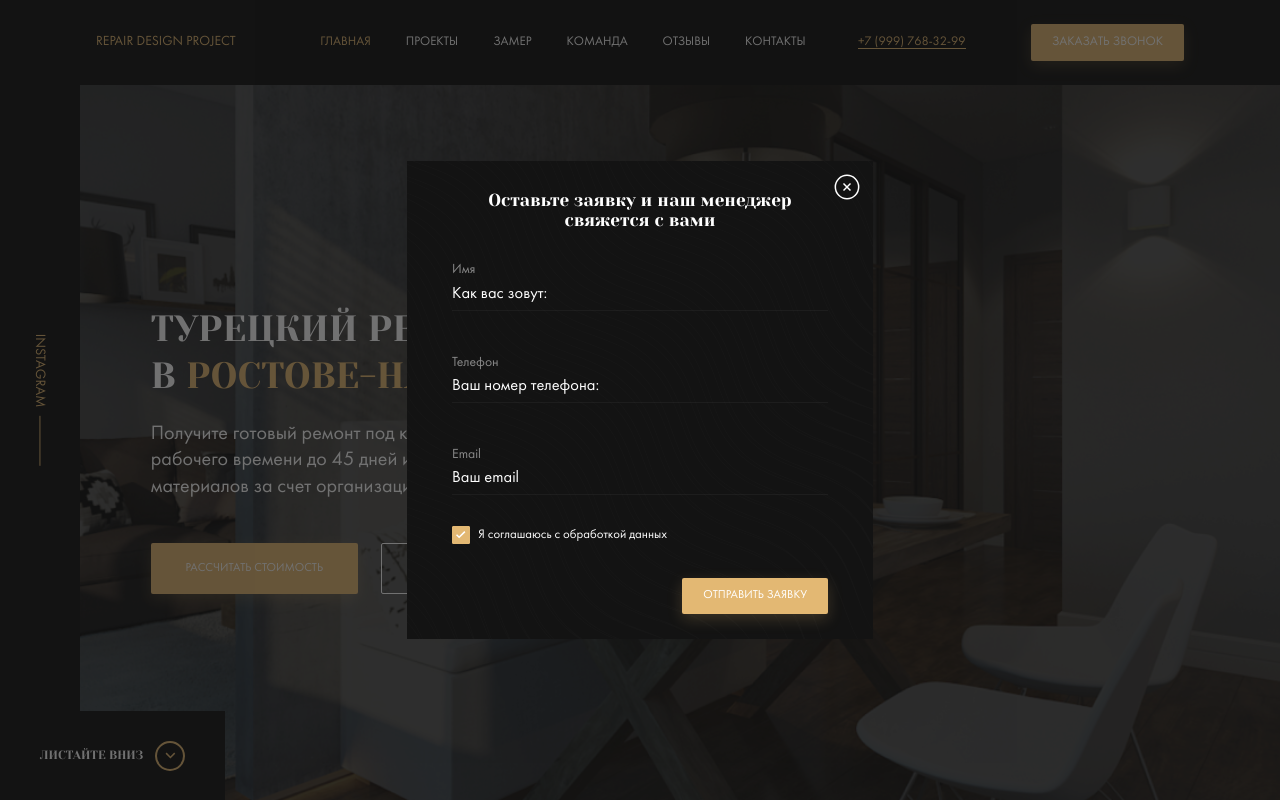
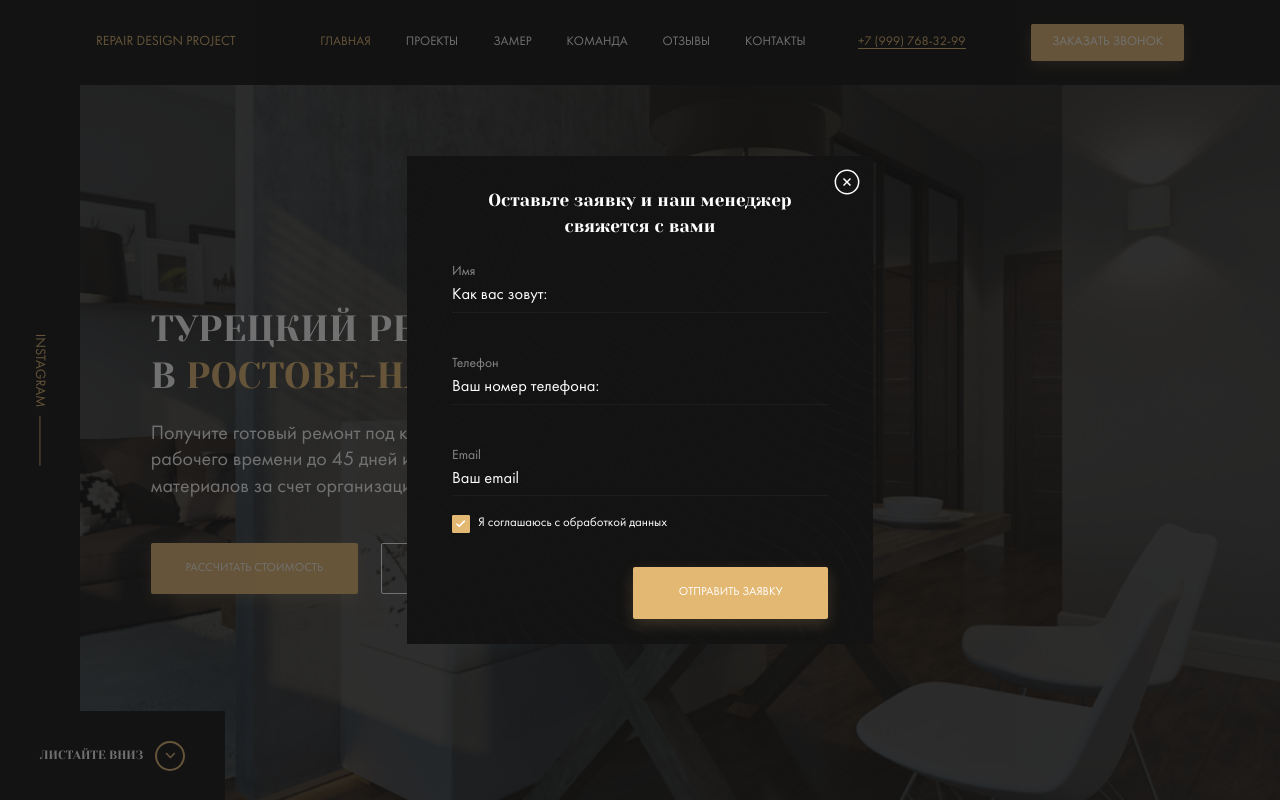
Before and after one commit to xSeftx/WebStart, a website: page index.html in a window 1280 px wide. Shown: the top 800 px of the page. Drawn offline with Linux system fonts and the light colour scheme; files whose address does not match are found by name.

Commit message:
add adaptive

```diff
--- a/sass/templates/_modal.sass
+++ b/sass/templates/_modal.sass
@@ -31,17 +31,20 @@
         font-family: 'Yeseva One', cursive
         font-weight: 400
         font-size: 1.357rem
+        line-height: 26px
         text-align: center
         margin: 0
-        margin-bottom: 2.426rem
+        margin-bottom: 2rem
     &__form
         display: flex
         flex-direction: column
     &__input
-        margin-bottom: 3.428rem
+        margin-bottom: 3.4rem
         &:last-of-type
-            margin-bottom: 1rem
+            margin-bottom: 0.5px
     &__policy
         margin-bottom: 2.7rem
     &__button
         align-self: flex-end
+        padding: 19px 22px
+        width: 15.2rem
```
Also changed, not shown: css/style.css.
